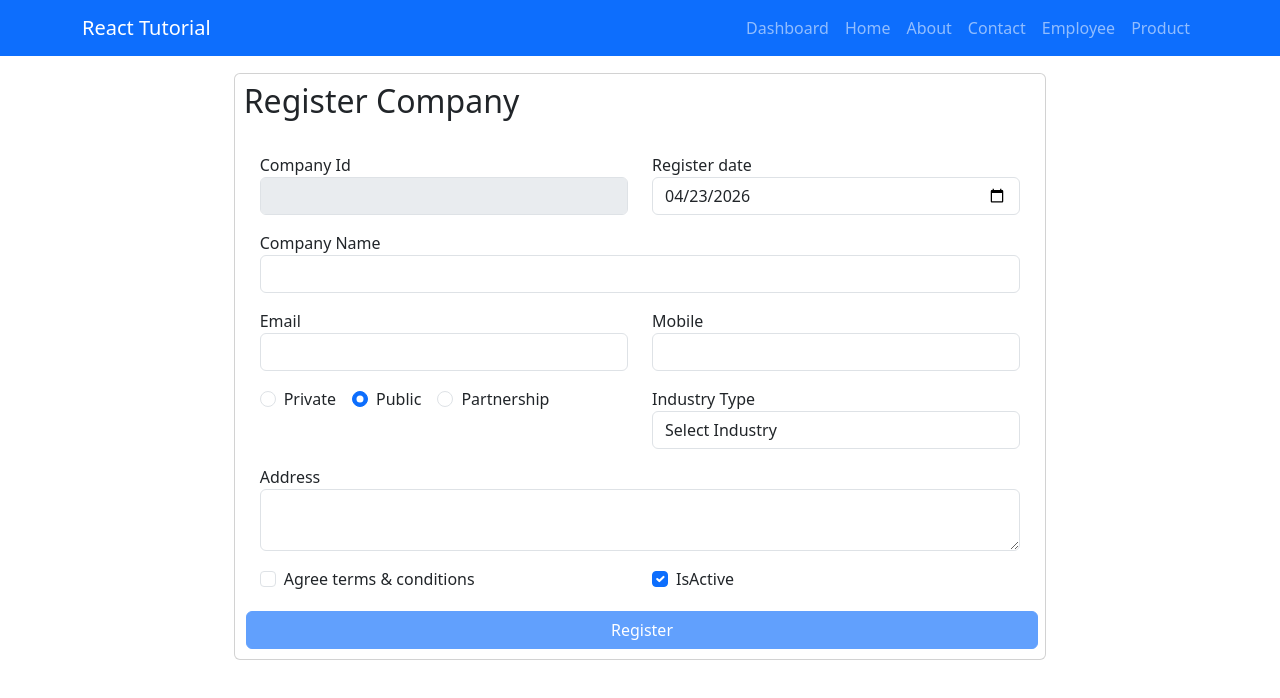
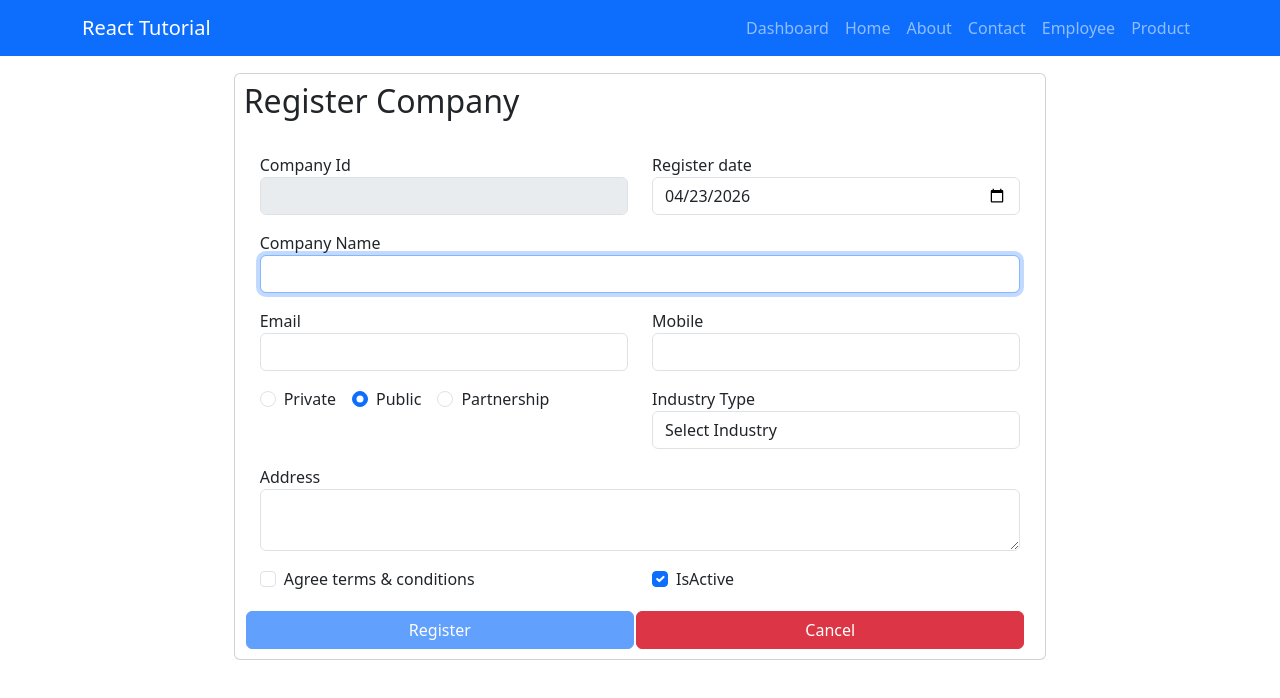
Before and after one commit to nihiratechiees/Firstapp_react, a React (Vite) app: page /addcompany in a window 1280 px wide. Shown: the top 698 px of the page. Built offline with nearby package versions, Linux system fonts and the light colour scheme.

Commit message:
use ref added

```diff
--- a/src/Component/Addcompany.jsx
+++ b/src/Component/Addcompany.jsx
@@ -1,5 +1,5 @@
-import { useEffect, useState } from "react";
-import { useNavigate, useParams } from "react-router-dom";
+import { useEffect, useRef, useState } from "react";
+import { Link, useNavigate, useParams } from "react-router-dom";
 import { toast } from "react-toastify";
 
 const Addcompany = () => {
@@ -33,6 +33,7 @@ const Addcompany = () => {
 
     const navigate = useNavigate();
     const { id } = useParams();
+    const inputref=useRef(null);
 
     const handleChange = (e) => {
         debugger;
@@ -46,6 +47,7 @@ const Addcompany = () => {
     }
 
     useEffect(() => {
+        inputref.current.focus();
         if (id) {
             fetch('http://localhost:3000/company/' + id)
                 .then((res) => res.json())
@@ -162,7 +164,7 @@ const Addcompany = () => {
 
                                 <div className="form-group col-lg-12">
                                     <label>Company Name</label>
-                                    <input value={formValues.companyname} name="companyname" onChange={handleChange} type="text" className="form-control" />
+                                    <input ref={inputref} value={formValues.companyname} name="companyname" onChange={handleChange} type="text" className="form-control" />
                                     <p className="text-danger">{formErrors.companyname}</p>
                                 </div>
 
@@ -284,6 +286,7 @@ const Addcompany = () => {
                         </div>
                         <div className="card-action">
                             <button disabled={!isSubmit} className="btn btn-primary btn-full" type="submit">{id ? "Update" : "Register"}</button>
+                            <Link to={'/company'} className="btn btn-danger btn-full">Cancel</Link>
                         </div>
                     </div>
                 </form>
--- a/src/index.css
+++ b/src/index.css
@@ -12,7 +12,7 @@ button{
   margin: 2px !important;
 }
 .btn-full {
-  width: 100%;
+  width: 49%;
   display: block;
 }
 .light {
```
